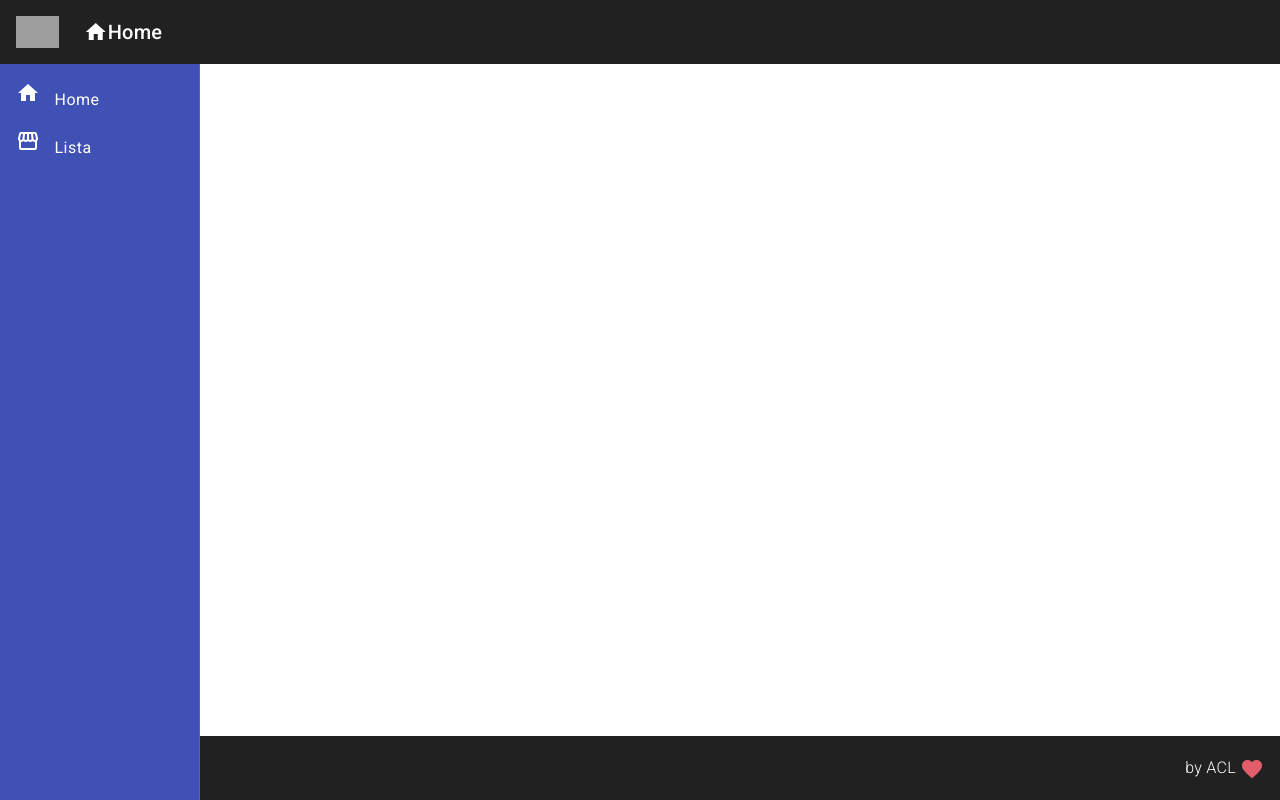
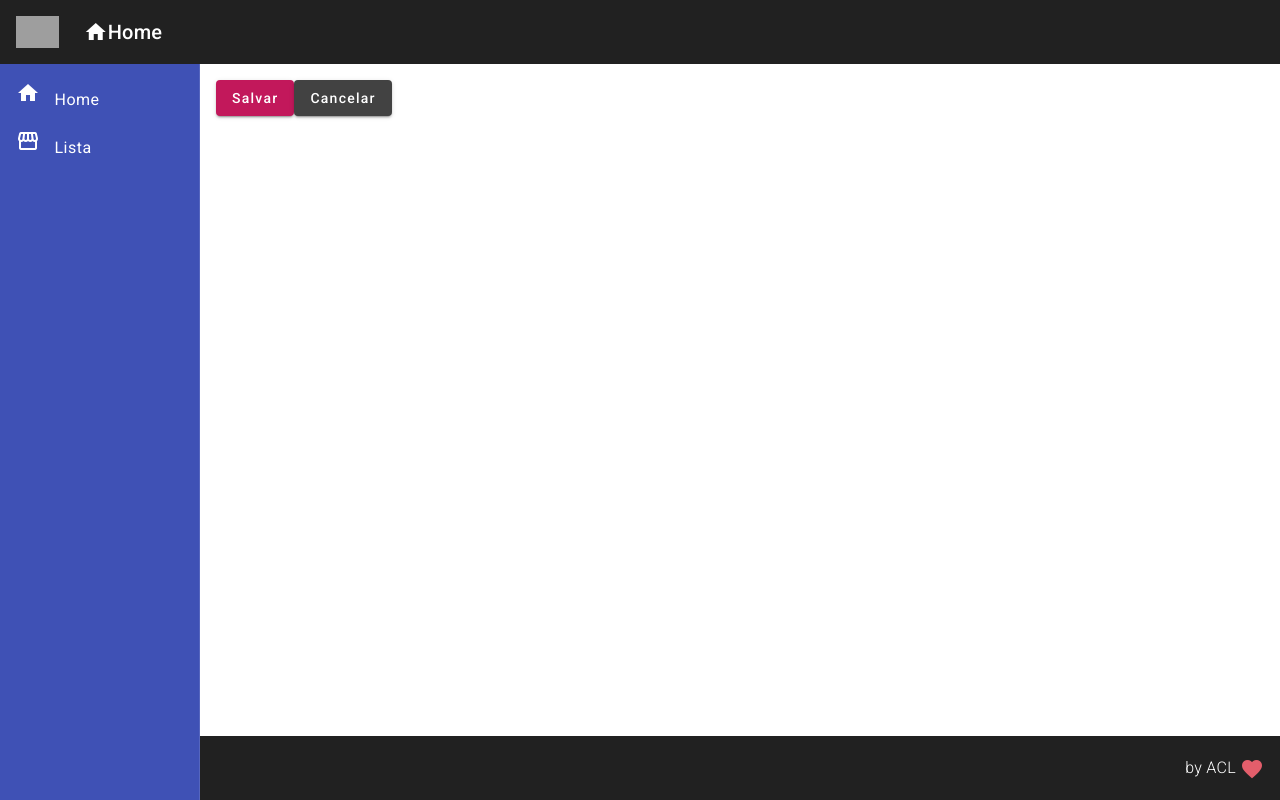
Before and after one commit to alancalumby/listacompras, an Angular app in the folder frontend/: page /listaCompras/add in a window 1280 px wide. Built offline with nearby package versions, Linux system fonts and the light colour scheme; grey boxes are pictures that could not be loaded.

Commit message:
Added ItemListaComraService

```diff
--- a/frontend/src/app/app.module.ts
+++ b/frontend/src/app/app.module.ts
@@ -1,3 +1,4 @@
+import { MatSnackBarModule } from '@angular/material/snack-bar';
 import { NgModule } from '@angular/core';
 import { BrowserModule } from '@angular/platform-browser';
 
@@ -35,6 +36,7 @@ import { ListaComprasAddComponent } from './components/listaCompras/lista-compra
     MatSidenavModule,
     MatCardModule,
     MatButtonModule,
+    MatSnackBarModule
   ],
   providers: [],
   bootstrap: [AppComponent]
--- /dev/null
+++ b/frontend/src/app/components/listaCompras/item-lista-compra.service.ts
@@ -0,0 +1,18 @@
+import { Injectable } from '@angular/core';
+import { MatSnackBar } from '@angular/material/snack-bar';
+
+@Injectable({
+  providedIn: 'root'
+})
+export class ItemListaCompraService {
+
+  constructor(private snackBar: MatSnackBar) { }
+
+  showMessage(msg: string): void {
+    this.snackBar.open(msg,'X', {
+      duration: 3000,
+      horizontalPosition: "right",
+      verticalPosition: "top"
+    })
+  }
+}
--- a/frontend/src/app/components/listaCompras/lista-compras-add/lista-compras-add.component.html
+++ b/frontend/src/app/components/listaCompras/lista-compras-add/lista-compras-add.component.html
@@ -1 +1,7 @@
-<p>funciona add</p>
+<button mat-raised-button (click)="addItemListaCompra()" color="primary">
+    Salvar
+</button>
+
+<button mat-raised-button (click)="cancelar()">
+    Cancelar
+</button>
--- a/frontend/src/app/components/listaCompras/lista-compras-add/lista-compras-add.component.ts
+++ b/frontend/src/app/components/listaCompras/lista-compras-add/lista-compras-add.component.ts
@@ -1,4 +1,6 @@
 import { Component } from '@angular/core';
+import { ItemListaCompraService } from '../item-lista-compra.service';
+import { Router } from '@angular/router';
 
 @Component({
   selector: 'app-lista-compras-add',
@@ -7,5 +9,15 @@ import { Component } from '@angular/core';
 })
 export class ListaComprasAddComponent {
 
+  constructor(private itemListaCompraService: ItemListaCompraService,
+    private router:Router) {}
+
+  addItemListaCompra (): void{
+    this.itemListaCompraService.showMessage("Item adicionado na lista de compras");
+  }
+
+  cancelar(): void{
+    this.router.navigate(["/listaCompras"])
+  }
 
 }
```
Also changed, not shown: 1 other file (tests, documents, lock files or other folders).
